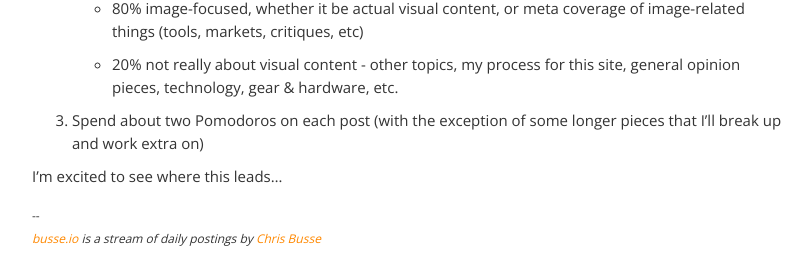
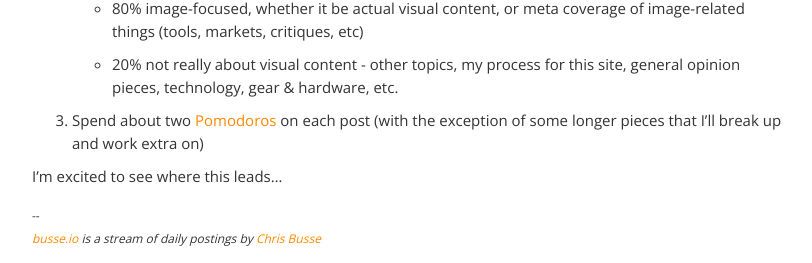
Before and after one commit to busse/busse-io, a Jekyll site: the page built from _articles/start.md, in a window 1280 px wide. Shown: the part 647-910 px from the top of the page, without its empty margins (233-1045 px from the left). Built offline with Jekyll 4.4.1, drawn with Linux system fonts in a browser that asks for light colours; nearby versions of some CDN libraries; part of the change alters nothing that is shown.

```diff
--- a/_articles/start.md
+++ b/_articles/start.md
@@ -23,6 +23,6 @@ This site is my attempt to cure that. Admittedly it isn’t the first time I’v
 
       - 20% not really about visual content - other topics, my process for this site, general opinion pieces, technology, gear & hardware, etc.
 
-  3. Spend about two Pomodoros on each post (with the exception of some longer pieces that I'll break up and work extra on)
+  3. Spend about two [Pomodoros](https://en.wikipedia.org/wiki/Pomodoro_Technique) on each post (with the exception of some longer pieces that I'll break up and work extra on)
 
 I’m excited to see where this leads…
```
